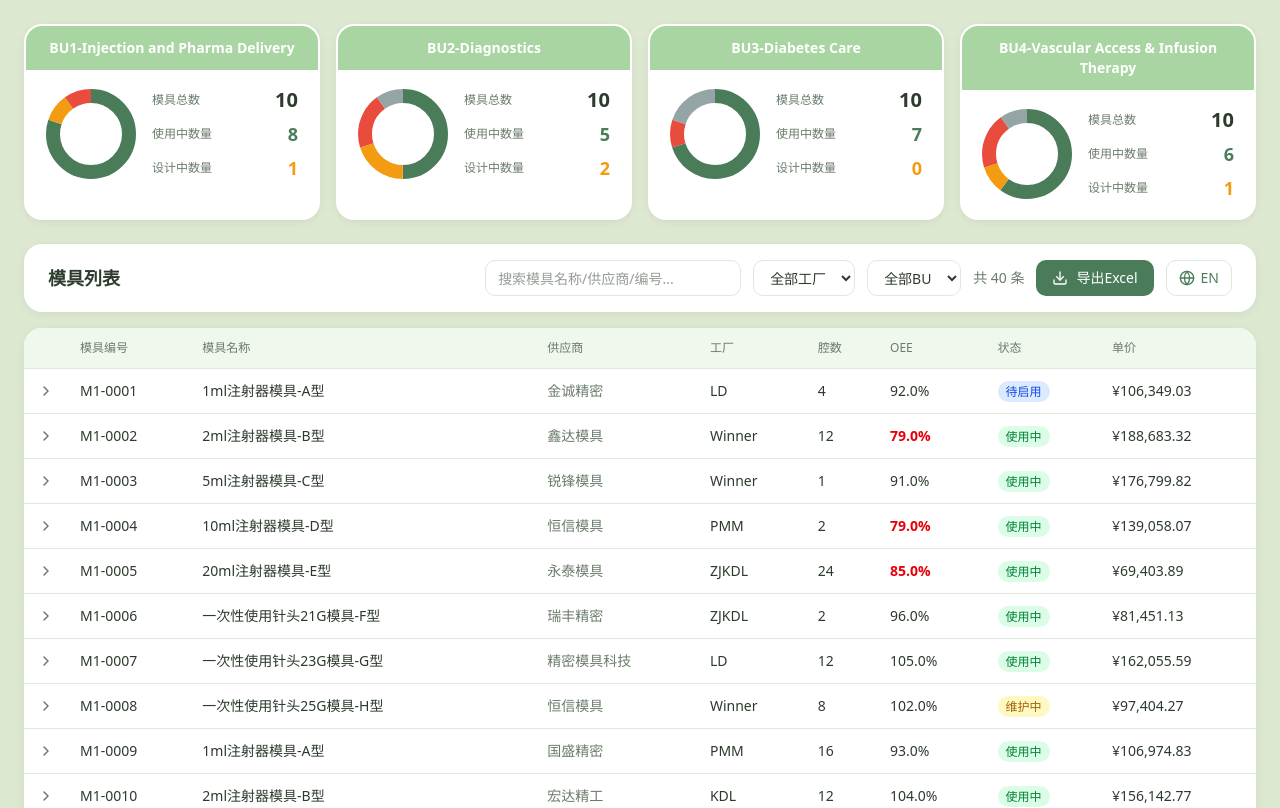
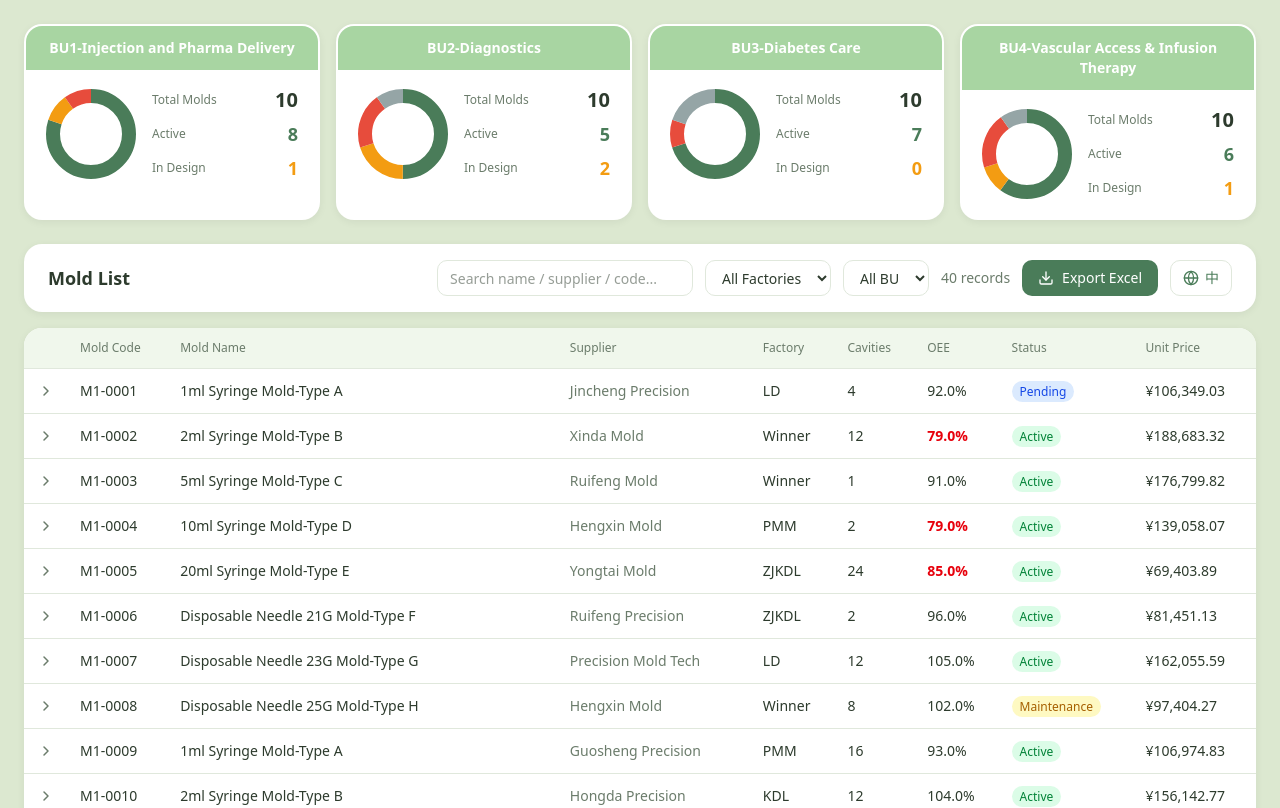
Before and after one commit to erikzhuang-dev/ubzhuangs-robot, a Next.js app: page / in a window 1280 px wide. Shown: the top 808 px of the page. Built offline with nearby package versions, Linux system fonts and the light colour scheme.

Commit message:
feat: 默认页面打开后显示英文界面
Coze-Commit-Type: user
Coze-User-ID: 3739915826497834
Coze-Conversation-ID: 11684564

```diff
--- a/src/app/page.tsx
+++ b/src/app/page.tsx
@@ -146,7 +146,7 @@ export default function Home() {
   const [factoryFilter, setFactoryFilter] = useState<string>('');
   const [buFilter, setBuFilter] = useState<string>('');
   const [expandedRow, setExpandedRow] = useState<string | null>(null);
-  const [lang, setLang] = useState<Lang>('zh');
+  const [lang, setLang] = useState<Lang>('en');
 
   const t = T[lang];
 
```
